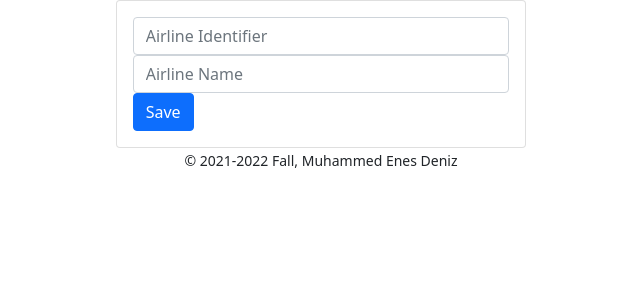
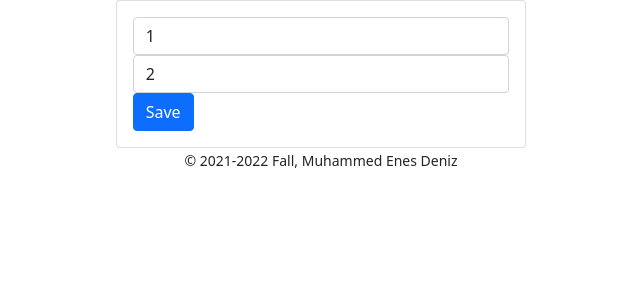
Before and after one commit to MEnesDeniz/Database-Systems, a Flask app: page /airline_update/1 in a window 1280 px wide. Shown: the part 100-400 px from the top of the page, without its empty margins (319-959 px from the left). Run offline with Flask 2, Linux system fonts and the light colour scheme; data that the repository does not hold is empty; some libraries are stand-ins or nearby versions.

Commit message:
Minor change in airlines page

```diff
--- a/templates/airlines_page.html
+++ b/templates/airlines_page.html
@@ -37,7 +37,7 @@
         <td>{{airline_keys}}</td>
         <td>{{airlines}}</td>
         <td>{{airline_name}}</td>
-        <td><a href="{{ url_for('airlines.update_airline', id =airline_keys) }}"class="btn btn-secondary btn-sm"> Update </a></td>
+        <td><a href="{{ url_for('airlines.update_airline', id = airline_keys) }}"class="btn btn-secondary btn-sm"> Update </a></td>
       </tr>
       {% endfor %}
   </table>
--- a/templates/airlines_update.html
+++ b/templates/airlines_update.html
@@ -5,12 +5,12 @@
 <div class="row">
   <div class="col-md-4 offset-md-4">
     <div class="card card-body">
-      <form action="{{ url_for('airlines.update_airline', id =id) }}" method="post" name="airline_update">
+      <form action="{{ url_for('airlines.update_airline', id = id) }}" method="post" name="airline_update">
         <div class="form-group">
-          <input type="text" class="form-control" name="airline_ticker" placeholder="Airline Identifier">
+          <input type="text" class="form-control" name="airline_ticker" value="{{1}}">
         </div>
         <div class="form-group">
-          <input type="text" class="form-control" name="airline_name" placeholder="Airline Name">
+          <input type="text" class="form-control" name="airline_name" value="{{2}}">
         </div>
         <button class="btn btn-primary btn-block">
           Save
--- a/views/airlines.py
+++ b/views/airlines.py
@@ -44,6 +44,8 @@ def add_airline():
 def update_airline(id):
     connection = db.connect(os.getenv("DATABASE_URL"))
     cur = connection.cursor()
+    cur.execute('SELECT * FROM airlines WHERE id = %s', (id))
+    data = cur.fetchall()
     if request.method == 'POST':
         airline_ticker = request.form['airline_ticker']
         airline_name = request.form['airline_name']
```
